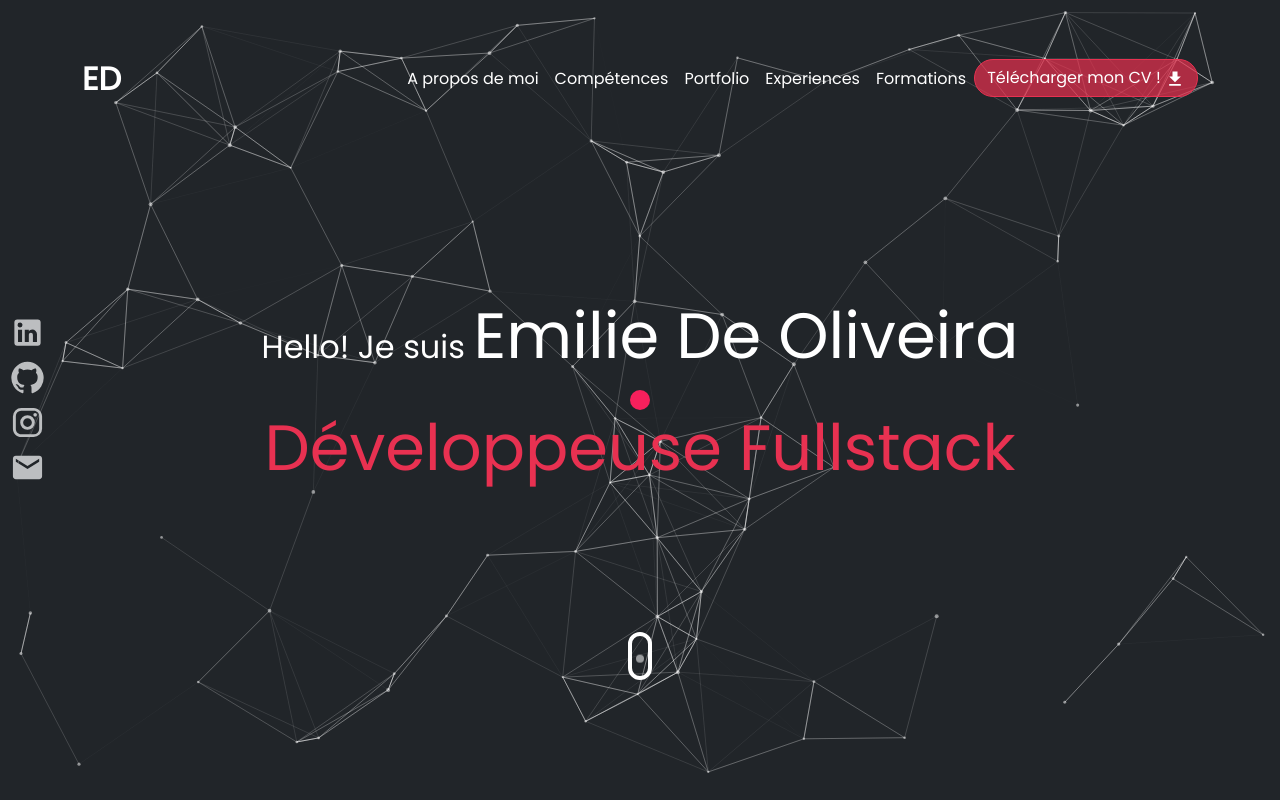
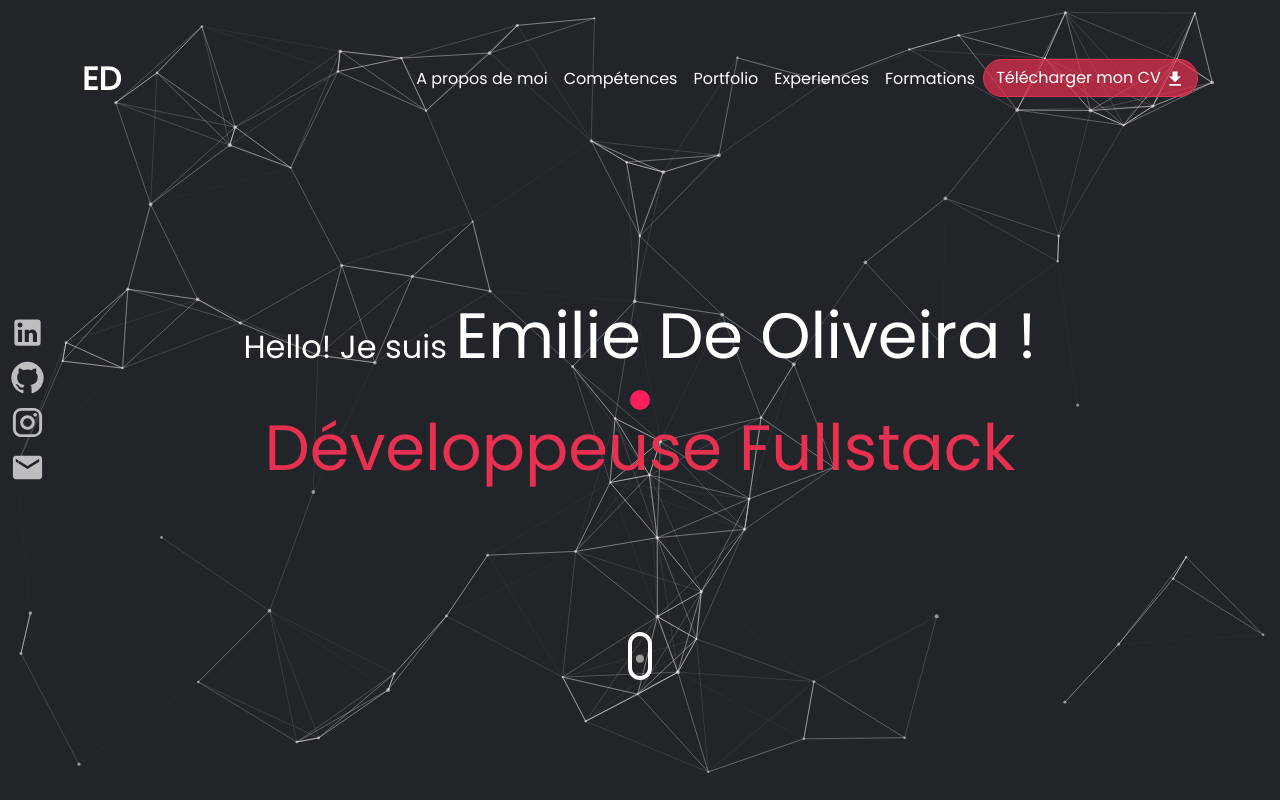
Before and after one commit to EmilieDeOliveira/emiliedeoliveira.github.io, a Next.js app: page / in a window 1280 px wide. Shown: the top 800 px of the page. Built offline with nearby package versions, Linux system fonts and the light colour scheme.

Commit message:
fix: fix cv button

```diff
--- a/src/app/components/navigation/navigation.tsx
+++ b/src/app/components/navigation/navigation.tsx
@@ -56,7 +56,7 @@ const Navigation = () => {
               <div><Link aria-label='Mail lien' target="_blank" href={'mailto:emilie.laura.deoliveira@gmail.com'}><EmailIcon fontSize="large" sx={{ color: '#BCBEC0' }} /></Link></div>
             </div>}
             <a href={"/DeOliveira_Emilie_czv.pdf"} download><Button
-            >Télécharger mon CV ! <FileDownloadIcon fontSize="small" sx={{ color: 'white' }} />
+            >Télécharger mon CV <FileDownloadIcon fontSize="small" sx={{ color: 'white' }} />
             </Button></a>
           </Nav>
         </Navbar.Collapse>
--- a/src/app/header/header.tsx
+++ b/src/app/header/header.tsx
@@ -16,7 +16,7 @@ const Header = () => {
       <BackgroundAnimation id={"headerParticle"} particlesInit={particlesHeaderInit} particlesLoaded={particlesHeaderLoaded}></BackgroundAnimation>
 
       <div className='headerTitle'>
-        <p>Hello! Je suis <span className='name'>Emilie De Oliveira</span></p>
+        <p>Hello! Je suis <span className='name'>Emilie De Oliveira !</span></p>
         <p className='devtitle'>Développeuse Fullstack</p>
       </div>
       <div className="scrollDiv">
```
